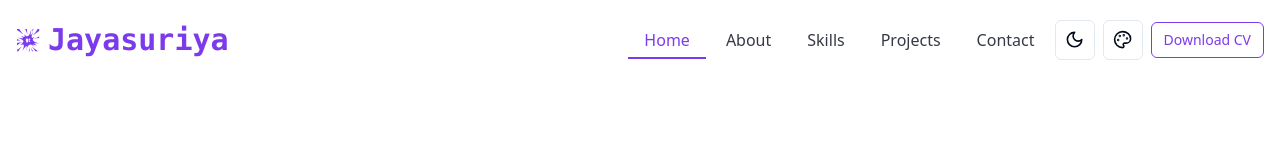
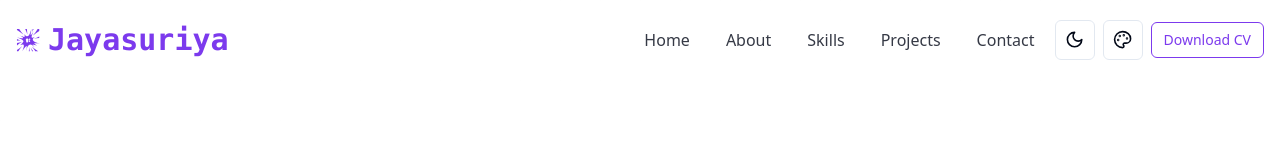
Before and after one commit to Jayasuriya033/Portfolio-React, a React (Vite) app in the folder Portfolio/: page / in a window 1280 px wide. Shown: the top 160 px of the page. Built offline with nearby package versions, Linux system fonts and the light colour scheme.

Commit message:
Routing isseus fixed

```diff
--- a/Portfolio/package.json
+++ b/Portfolio/package.json
@@ -14,6 +14,7 @@
     "react-icons": "^5.5.0",
     "react-intersection-observer": "^9.5.2",
     "react-router-dom": "^7.5.0",
+    "react-scroll": "^1.9.3",
     "tailwind-merge": "^1.14.0"
   },
   "scripts": {
@@ -24,6 +25,7 @@
   "devDependencies": {
     "@types/react": "^18.2.15",
     "@types/react-dom": "^18.2.7",
+    "@types/react-scroll": "^1.8.10",
     "@vitejs/plugin-react": "^4.0.3",
     "autoprefixer": "^10.4.14",
     "nodemon": "^3.1.9",
--- a/Portfolio/src/App.tsx
+++ b/Portfolio/src/App.tsx
@@ -1,22 +1,24 @@
-import { Routes, Route } from "react-router-dom"
-import { Layout } from "./components/Layout"
-// import { HomePage } from "./pages/HomePage"
+import { HomePage } from "./pages/HomePage"
 import { AboutPage } from "./pages/AboutPage"
 import { SkillsPage } from "./pages/SkillsPage"
 import { ProjectsPage } from "./pages/ProjectsPage"
 import { ContactPage } from "./pages/ContactPage"
+import { Navbar } from "./components/Navbar"
+import { Footer } from "./components/Footer"
 
 export function App() {
-  return (
-    <Routes>
-      <Route path="/" element={<Layout />}>
-        {/* <Route index element={<HomePage />} /> */}
-        <Route path="about" element={<AboutPage />} />
-        <Route path="skills" element={<SkillsPage />} />
-        <Route path="projects" element={<ProjectsPage />} />
-        <Route path="contact" element={<ContactPage />} />
-      </Route>
-    </Routes>
+  return(
+    <div className="min-h-screen bg-background">
+    <Navbar />
+    <main>
+      <HomePage/>
+      <AboutPage/>
+      <SkillsPage/>
+      <ProjectsPage/>
+      <ContactPage/>
+    </main>
+    <Footer />
+  </div>
   )
 }
 
--- a/Portfolio/src/components/Navbar.tsx
+++ b/Portfolio/src/components/Navbar.tsx
@@ -1,20 +1,20 @@
-"use client";
+
 
 import { useState, useEffect } from "react";
 import { motion, AnimatePresence } from "framer-motion";
-import { Link, useLocation } from "react-router-dom";
+import { useLocation } from "react-router-dom";
 import { Menu, X, ChevronUp } from "lucide-react";
 import { Button } from "./ui/Button";
 import { ThemeToggle } from "./ThemeToggle";
 import { GiBrightExplosion } from "react-icons/gi";
-
+import { Link } from "react-scroll";
 
 const navItems = [
-  { name: "Home", href: "/" },
-  { name: "About", href: "/about" },
-  { name: "Skills", href: "/skills" },
-  { name: "Projects", href: "/projects" },
-  { name: "Contact", href: "/contact" },
+  { name: "Home", href: "home" },
+  { name: "About", href: "about" },
+  { name: "Skills", href: "skill" },
+  { name: "Projects", href: "project" },
+  { name: "Contact", href: "contact" },
 ];
 
 export function Navbar() {
@@ -67,7 +67,14 @@ export function Navbar() {
         }`}
       >
         <div className="container px-4 mx-auto flex items-center justify-between">
-          <Link to="/" className="text-2xl font-bold text-primary">
+          <Link
+            to="home"
+            spy={true}
+            smooth={true}
+            offset={50}
+            duration={500}
+            className="text-2xl font-bold text-primary"
+          >
             <motion.div
               initial={{ opacity: 0, x: -20 }}
               animate={{ opacity: 1, x: 0 }}
@@ -92,6 +99,10 @@ export function Navbar() {
               >
                 <Link
                   to={item.href}
+                  spy={true}
+                  smooth={true}
+                  offset={-5}
+                  duration={800}
                   className={`group relative px-4 py-2 transition-colors duration-300 ${
                     location.pathname === item.href
                       ? "text-primary"
--- a/Portfolio/src/pages/AboutPage.tsx
+++ b/Portfolio/src/pages/AboutPage.tsx
@@ -1,5 +1,3 @@
-"use client";
-
 import { motion } from "framer-motion";
 import { useState } from "react";
 import { useInView } from "react-intersection-observer";
@@ -19,7 +17,7 @@ export function AboutPage() {
   const tabs = ["Experience", "Education", "Certification"];
 
   return (
-    <section className="py-20 bg-gradient-to-b from-muted/30 to-background pt-20 sm:pt-50">
+    <section id="about" className="py-20 bg-gradient-to-b from-muted/30 to-background pt-20 sm:pt-50">
       <div className="container mx-auto px-4">
         <motion.div
           ref={ref}
@@ -190,6 +188,21 @@ export function AboutPage() {
                       Date: <strong>March 24, 2023</strong>
                     </p>
                   </li>
+                  <li>
+                    <p>
+                      Certification:{" "}
+                      <strong>Java</strong>
+                    </p>
+                    <p>
+                      Certification ID: <strong>CT-ILKXDCLP</strong>
+                    </p>
+                    <p>
+                      Issued by: <strong>Solo Learn</strong>
+                    </p>
+                    <p>
+                      Date: <strong>April 14, 2022</strong>
+                    </p>
+                  </li>
                 </ul>
               )}
             </div>
--- a/Portfolio/src/pages/ContactPage.tsx
+++ b/Portfolio/src/pages/ContactPage.tsx
@@ -81,7 +81,7 @@ export function ContactPage() {
   };
 
   return (
-    <section className="py-20 bg-gradient-to-b from-muted/30 to-background pt-20 sm:pt-50">
+    <section id="contact" className="py-20 bg-gradient-to-b from-muted/30 to-background pt-20 sm:pt-50">
       <div className="container px-4">
         <motion.div className="text-center mb-16">
           <h2 className="text-3xl md:text-4xl font-bold mb-4">Get In Touch</h2>
--- a/Portfolio/src/pages/HomePage.tsx
+++ b/Portfolio/src/pages/HomePage.tsx
@@ -1,4 +1,4 @@
-"use client";
+
 
 import { useEffect, useState } from "react";
 import { motion } from "framer-motion";
@@ -37,7 +37,7 @@ const Portfolio = () => {
 )};`.split("");
 
   return (
-    <section className="relative min-h-screen overflow-hidden bg-background pt-2">
+    <section id="home" className="relative min-h-screen overflow-hidden bg-background pt-2">
       <div className="absolute inset-0 bg-grid-pattern opacity-[0.03] pointer-events-none" />
       <div
         className="absolute -top-40 -right-40 w-96 h-96 bg-primary/30 rounded-full blur-3xl opacity-70"
--- a/Portfolio/src/pages/ProjectsPage.tsx
+++ b/Portfolio/src/pages/ProjectsPage.tsx
@@ -89,7 +89,7 @@ export function ProjectsPage() {
     activeCategory === "all" ? projects : projects.filter((project) => project.category === activeCategory)
 
   return (
-    <section className="py-20 bg-gradient-to-b from-muted/30 to-background pt-20">
+    <section id="project" className="py-20 bg-gradient-to-b from-muted/30 to-background pt-20">
       <div className="container px-4">
         <motion.div
           className="text-center mb-12"
--- a/Portfolio/src/pages/SkillsPage.tsx
+++ b/Portfolio/src/pages/SkillsPage.tsx
@@ -1,4 +1,4 @@
-"use client";
+
 
 import { motion } from "framer-motion";
 import { useInView } from "react-intersection-observer";
@@ -183,7 +183,7 @@ export function SkillsPage() {
   };
 
   return (
-    <section className="py-20 bg-gradient-to-b from-muted/30 to-background pt-20 sm:pt-50">
+    <section id="skill" className="py-20 bg-gradient-to-b from-muted/30 to-background pt-20 sm:pt-50">
       <div className="container px-4">
         <motion.div className="text-center mb-16">
           <h2 className="text-3xl md:text-4xl font-bold mb-4">My Skills</h2>
```
Also changed, not shown: 1 other file (tests, documents, lock files or other folders).
